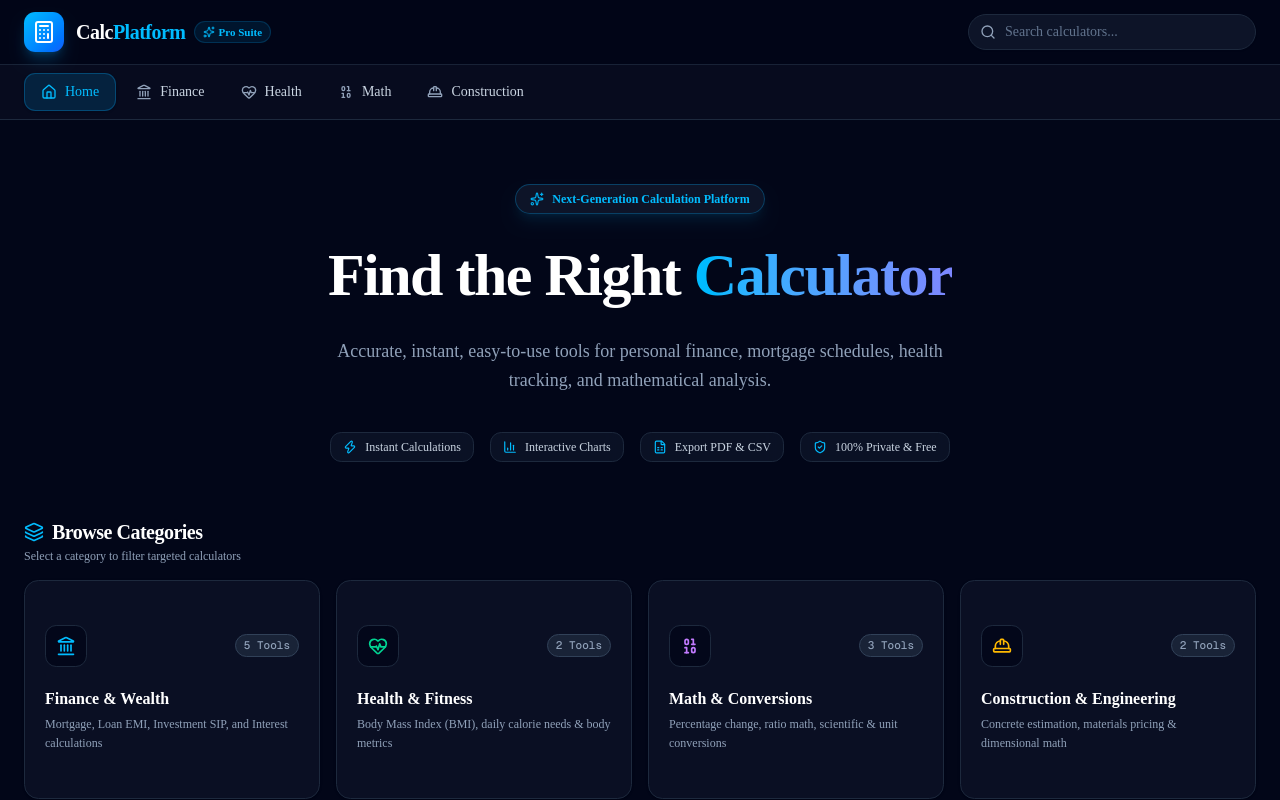
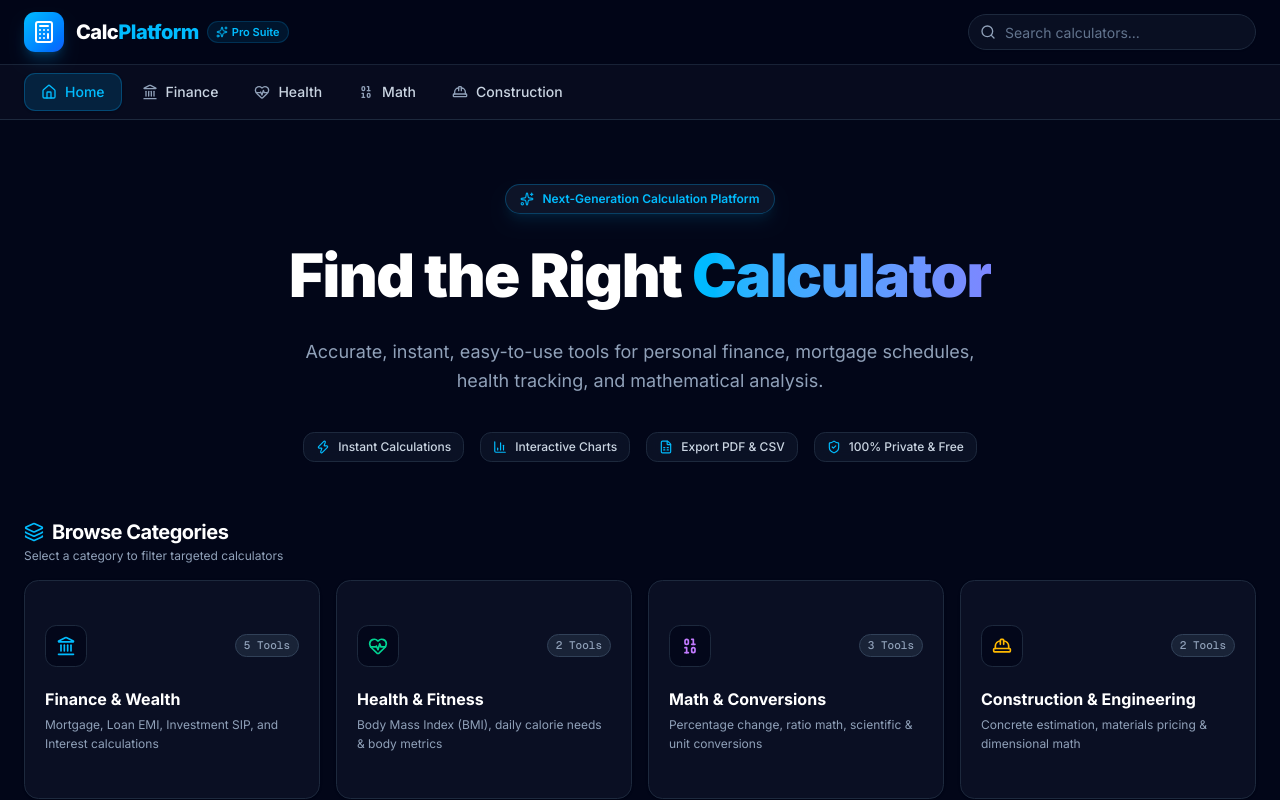
Before and after one commit to aryavardhansinghxgit/calc-platform, a Next.js app: page / in a window 1280 px wide. Shown: the top 800 px of the page. Built offline with nearby package versions, Linux system fonts and the light colour scheme.

Commit message:
feat: initialize root layout with metadata and global font configuration

```diff
--- a/src/app/layout.tsx
+++ b/src/app/layout.tsx
@@ -1,30 +1,36 @@
 import type { Metadata } from "next";
-import { Geist, Geist_Mono } from "next/font/google";
+import { Inter, Geist_Mono } from "next/font/google";
 import { TooltipProvider } from "@/components/ui/tooltip";
 import "./globals.css";
 
-const geistSans = Geist({
-  variable: "--font-geist-sans",
+const inter = Inter({
+  variable: "--font-sans",
   subsets: ["latin"],
+  display: "swap",
 });
 
 const geistMono = Geist_Mono({
   variable: "--font-geist-mono",
   subsets: ["latin"],
+  display: "swap",
 });
 
 export const metadata: Metadata = {
-  title: "Create Next App",
-  description: "Generated by create next app",
+  title: "CalcPlatform - Professional Free Online Calculators",
+  description: "Fast, precise, interactive calculators for finance, mortgage, loan EMI, SIP wealth, BMI health, and mathematics.",
 };
 
-export default function RootLayout({ children }: LayoutProps<"/">) {
+export default function RootLayout({
+  children,
+}: {
+  children: React.ReactNode;
+}) {
   return (
     <html
       lang="en"
-      className={`${geistSans.variable} ${geistMono.variable} h-full antialiased`}
+      className={`${inter.variable} ${geistMono.variable} h-full antialiased dark`}
     >
-      <body className="min-h-full flex flex-col">
+      <body className="min-h-full flex flex-col font-sans">
         <TooltipProvider>{children}</TooltipProvider>
       </body>
     </html>
```
